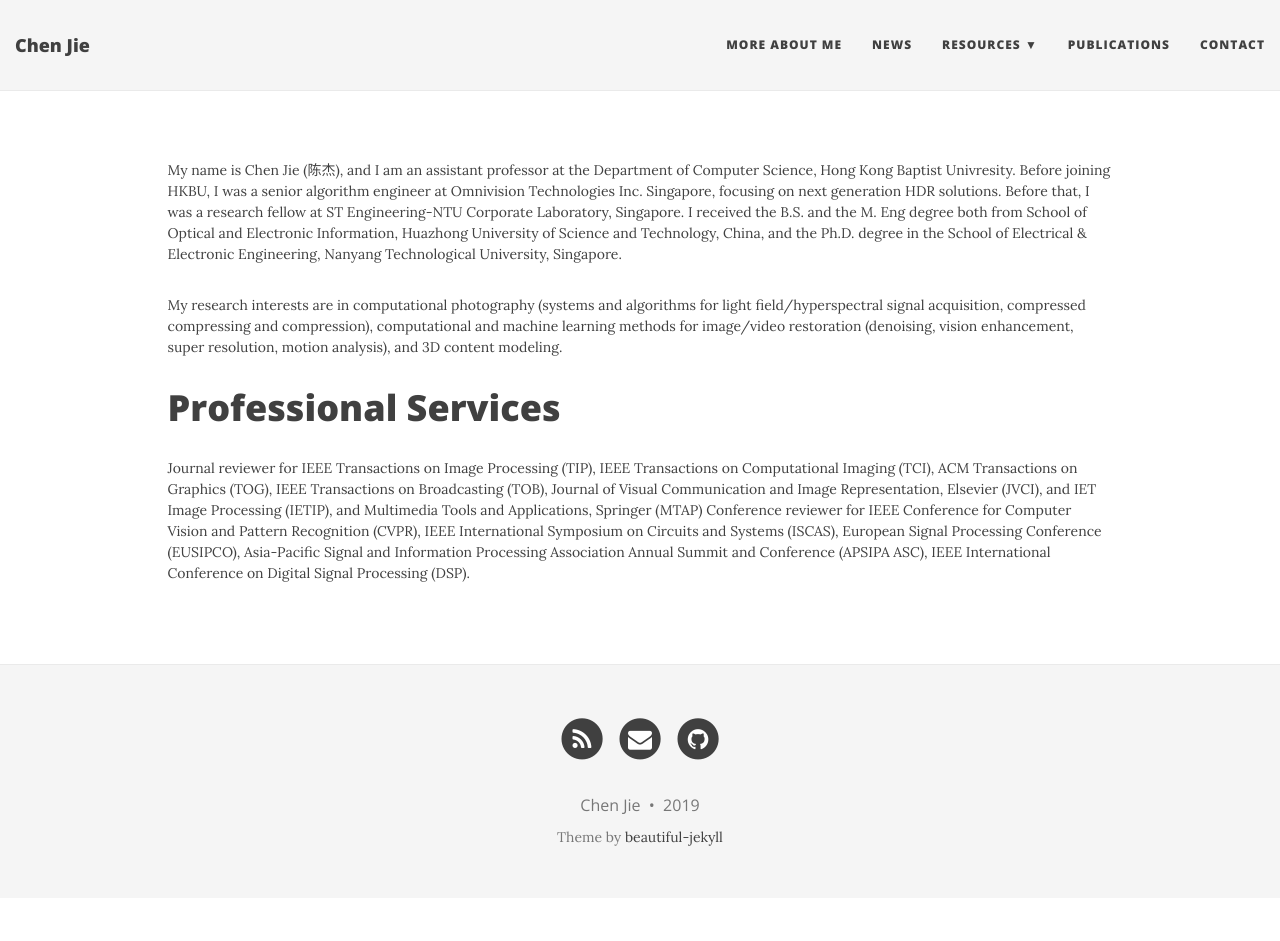
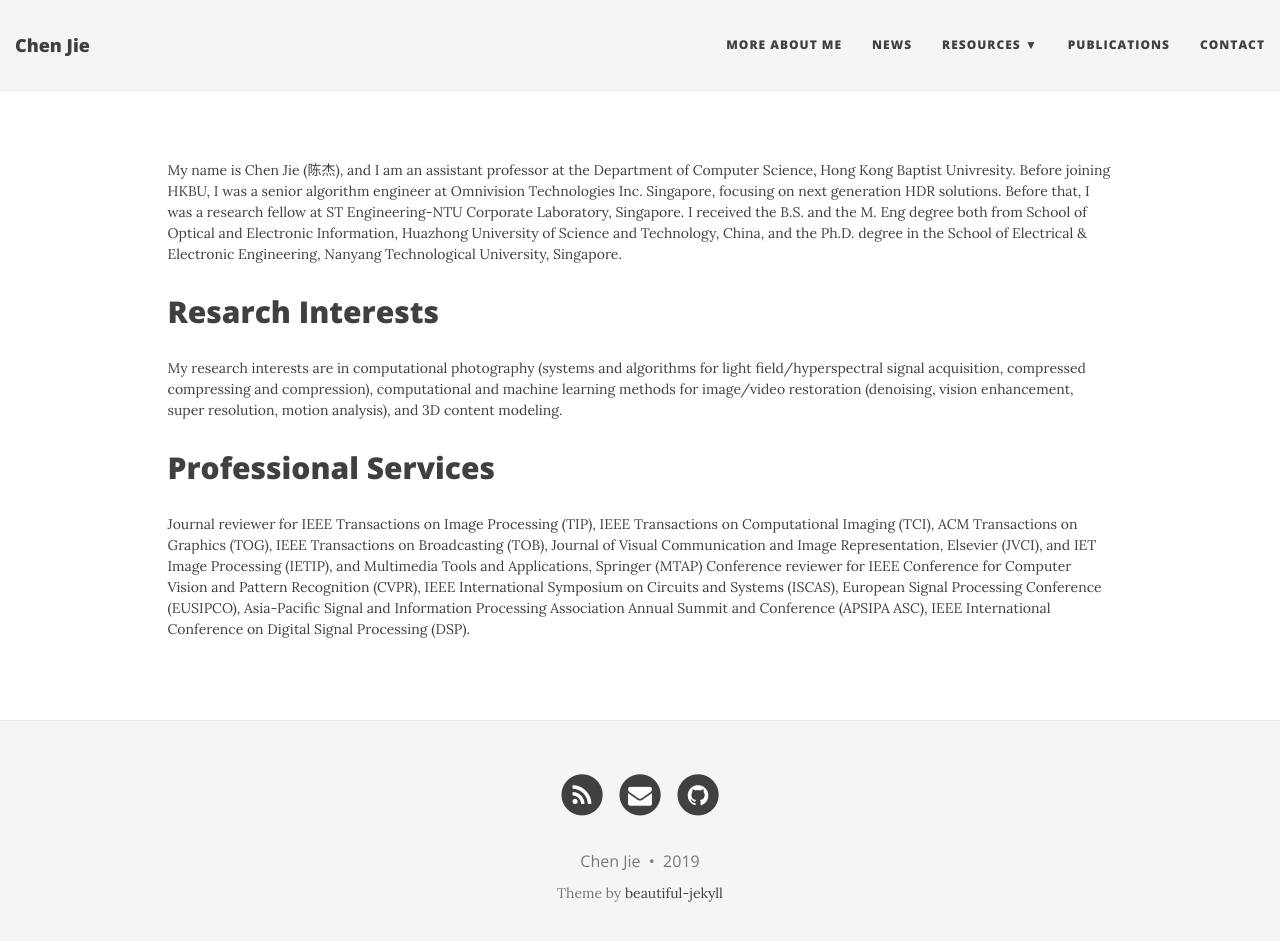
Before and after one commit to jchenhkg/jchenhkg.github.io, a Jekyll site: the page built from pages/aboutme.md, in a window 1280 px wide and 954 px high. Shown: the top 941 px of the window. Built offline with Jekyll 4.4.1, drawn with Linux system fonts in a browser that asks for light colours; nearby versions of some CDN libraries; our own code applies the rules of GitHub Pages for plain Markdown files.

Commit message:
Update aboutme.md

```diff
--- a/pages/aboutme.md
+++ b/pages/aboutme.md
@@ -1,8 +1,9 @@
 My name is Chen Jie (陈杰), and I am an assistant professor at the Department of Computer Science, Hong Kong Baptist Univresity. Before joining HKBU, I was a senior algorithm engineer at Omnivision Technologies Inc. Singapore, focusing on next generation HDR solutions. Before that, I was a research fellow at ST Engineering-NTU Corporate Laboratory, Singapore. I received the B.S. and the M. Eng degree both from  School of Optical and Electronic Information, Huazhong University of Science and Technology, China, and the Ph.D. degree in the School of Electrical & Electronic Engineering, Nanyang Technological University, Singapore.
 
+## Resarch Interests
 My research interests are in computational photography (systems and algorithms for light field/hyperspectral signal acquisition, compressed compressing and compression), computational and machine learning methods for image/video restoration (denoising, vision enhancement, super resolution, motion analysis), and 3D content modeling.
 
-# Professional Services
+## Professional Services
 Journal reviewer for IEEE Transactions on Image Processing (TIP), IEEE Transactions on
 Computational Imaging (TCI), ACM Transactions on Graphics (TOG), IEEE Transactions on
 Broadcasting (TOB), Journal of Visual Communication and Image Representation, Elsevier (JVCI), and
```
